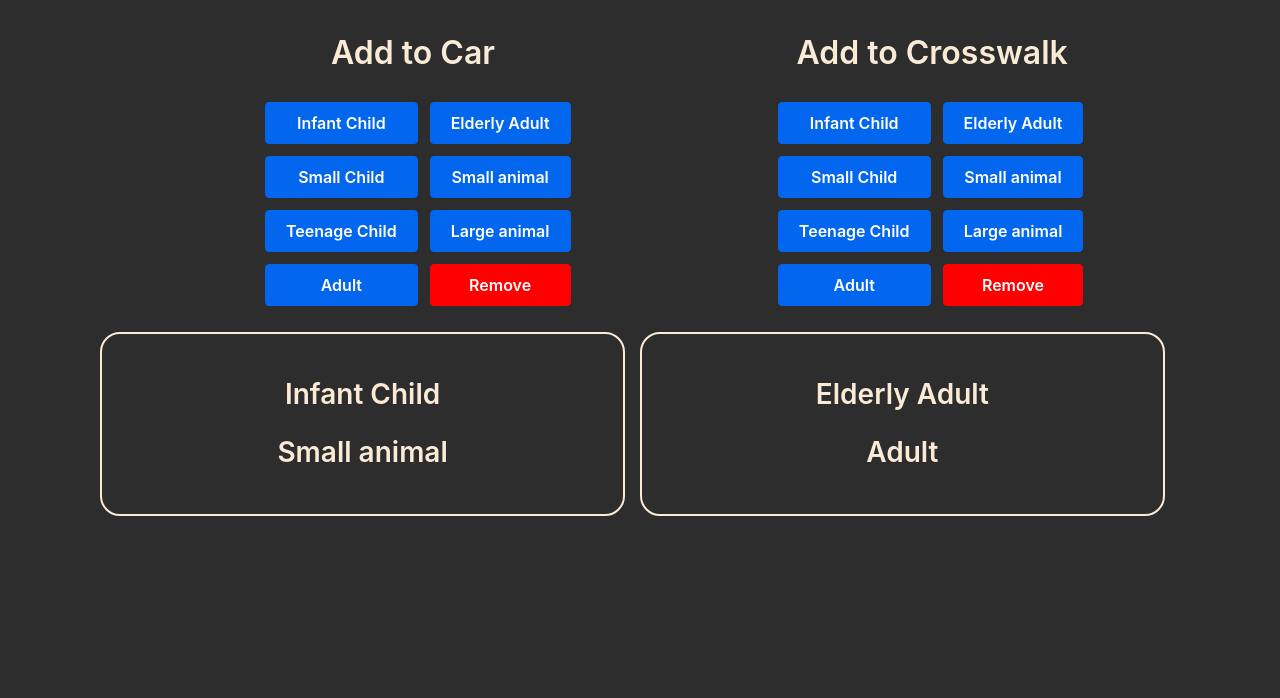
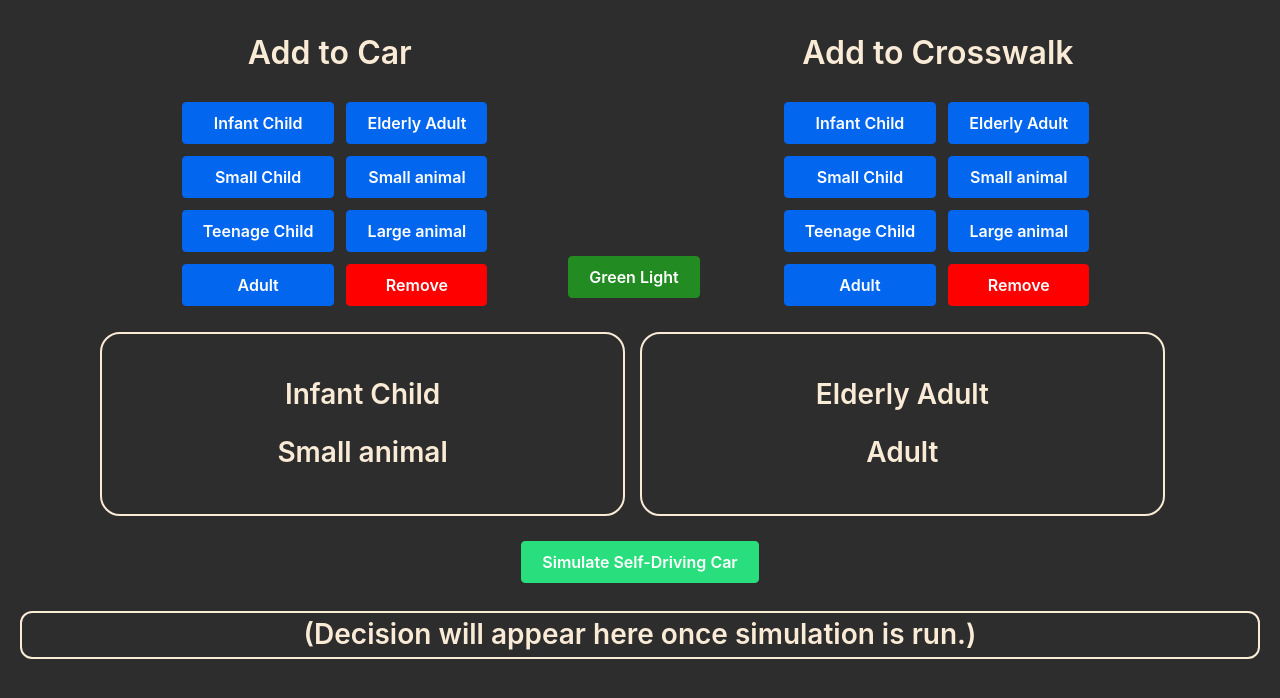
Before and after one commit to CilantroMalik/DataStructuresAlgorithms, a React (Create React App) app in the folder Unit6_FinalProjects/moralMachine/moral-machine/: page / in a window 1280 px wide. Shown: the top 698 px of the page. Built offline with nearby package versions, Linux system fonts and the light colour scheme; the HTML template or start-up script is replaced by a standard one.

Commit message:
Add MoralBrake component to App, and accompanying CSS

```diff
--- a/Unit6_FinalProjects/moralMachine/moral-machine/src/App.css
+++ b/Unit6_FinalProjects/moralMachine/moral-machine/src/App.css
@@ -10,5 +10,11 @@
 }
 
 .buttonContainer > * {
-  flex-basis: 50%;
+  flex-basis: 40%;
 }
+
+.lightButton {
+  flex-basis: 15%;
+  height: 50px;
+  margin-top: 16rem;
+}
--- a/Unit6_FinalProjects/moralMachine/moral-machine/src/App.js
+++ b/Unit6_FinalProjects/moralMachine/moral-machine/src/App.js
@@ -1,6 +1,8 @@
 import React from 'react';
 import { OccupantsView } from "./features/occupants/OccupantsView";
 import { AddOccupants } from "./features/occupants/AddOccupants";
+import { MoralBrake } from "./features/api/MoralBrake";
+import { LightController } from "./features/light/LightController"
 import './App.css';
 
 function App() {
@@ -8,9 +10,12 @@ function App() {
         <div className="App">
             <div className="buttonContainer">
                 <AddOccupants destination="car"/>
+                <div className="lightButton"><LightController/></div>
                 <AddOccupants destination="crosswalk"/>
             </div>
-            <OccupantsView />
+            <OccupantsView/>
+            <br/>
+            <MoralBrake/>
         </div>
     )
 }
```
